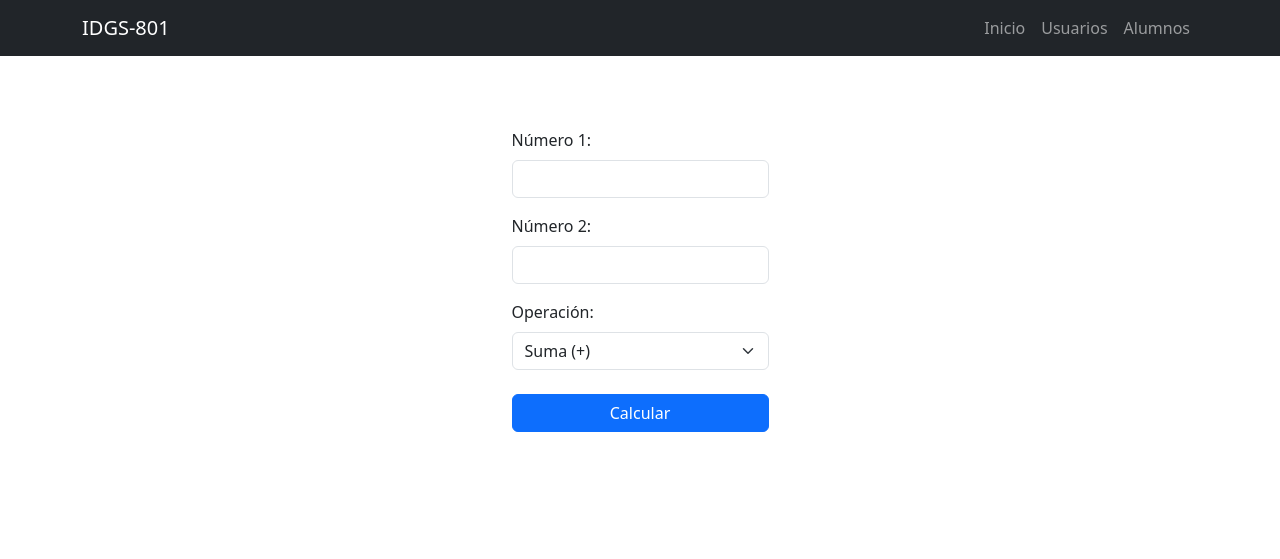
After one commit to IDGS-802-23002409/intro_flask, a Flask app: page /operasBas in a window 1280 px wide. The commit adds this page. Shown: the top 559 px of the page. Run offline with Flask 3, Linux system fonts and the light colour scheme.

Commit message:
operasbas

```diff
--- a/main.py
+++ b/main.py
@@ -1,4 +1,4 @@
-from flask import Flask, render_template
+from flask import Flask, render_template, request
 
 app=Flask(__name__)
 
@@ -54,6 +54,33 @@ def operas():
     <input type="text" id="name" name="name" required>
     </format>
     '''
+@app.route("/operasBas")
+def operas1():
+    return render_template("operasBAS.html")
+
+@app.route("/resultado", methods=["POST"])
+def resultado():
+        n1 = float(request.form.get("n1"))
+        n2 = float(request.form.get("n2"))
+        op = request.form.get("operacion")
+        if op == "suma":
+            res = n1 + n2
+            mensaje = f"La suma de {n1} + {n2} es: {res}"
+        elif op == "resta":
+            res = n1 - n2
+            mensaje = f"La resta de {n1} - {n2} es: {res}"
+        elif op == "multiplicacion":
+            res = n1 * n2
+            mensaje = f"La multiplicación de {n1} × {n2} es: {res}"
+        elif op == "division":
+            if n2 == 0:
+                return "Error: No se puede dividir entre cero."
+            res = n1 / n2
+            mensaje = f"La división de {n1} ÷ {n2} es: {res}"
+        else:
+            return "Operación no válida."
+        return mensaje
+
 
 if __name__ == "__main__":
     app.run(debug=True, port=3333)
--- /dev/null
+++ b/templates/layout.html
@@ -0,0 +1,49 @@
+
+ <!DOCTYPE html>
+<html lang="es">
+<head>
+    <meta charset="UTF-8">
+    <meta name="viewport" content="width=device-width, initial-scale=1.0">
+    <title>Hola Mundo con Bootstrap 5</title>
+
+    <link href="https://cdn.jsdelivr.net/npm/bootstrap@5.3.3/dist/css/bootstrap.min.css" rel="stylesheet" integrity="sha384-QWTKZyjpPEjISv5WaRU9OFeRpok6YctnYmDr5pNlyT2bRjXh0JMhjY6hW+ALEwIH" crossorigin="anonymous">
+</head>
+<body>
+
+<nav class="navbar navbar-expand-lg navbar-dark bg-dark fixed-top">
+  <div class="container">
+    <a class="navbar-brand" href="{{ url_for('index') }}">IDGS-801</a>
+
+    <button class="navbar-toggler" type="button" data-bs-toggle="collapse" data-bs-target="#navbarNav">
+      <span class="navbar-toggler-icon"></span>
+    </button>
+
+    <div class="collapse navbar-collapse" id="navbarNav">
+      <ul class="navbar-nav ms-auto">
+
+        <li class="nav-item">
+          <a class="nav-link {% if request.endpoint == 'index' %}active{% endif %}"
+             href="{{ url_for('index') }}">Inicio</a>
+        </li>
+
+        <li class="nav-item">
+          <a class="nav-link {% if request.endpoint == 'usuarios' %}active{% endif %}"
+             href="">Usuarios</a>
+        </li>
+
+        <li class="nav-item">
+          <a class="nav-link {% if request.endpoint == 'alumnos' %}active{% endif %}"
+             href="">Alumnos</a>
+        </li>
+      </ul>
+    </div>
+</div>
+</nav>
+<div>
+
+    {%block content%}
+    {% endblock %}
+</div>
+ <script src="https://cdn.jsdelivr.net/npm/bootstrap@5.3.3/dist/js/bootstrap.bundle.min.js" integrity="sha384-YvpcrYf0tY3lHB60NNkmXc5s9fDVZLESaAA55NDzOxhy9GkcIdslK1eN7N6jIeHz" crossorigin="anonymous"></script>
+</body>
+</html>
--- /dev/null
+++ b/templates/operasBAS.html
@@ -0,0 +1,32 @@
+{% extends "layout.html" %}
+{% block content %}
+
+<div class="container d-flex justify-content-center align-items-center" style="min-height: 70vh;">
+
+        <form action="/resultado" method="post">
+            <div class="mb-3">
+                <label for="n1" class="form-label">Número 1:</label>
+                <input type="number" step="any" class="form-control" id="n1" name="n1" required>
+            </div>
+
+            <div class="mb-3">
+                <label for="n2" class="form-label">Número 2:</label>
+                <input type="number" step="any" class="form-control" id="n2" name="n2" required>
+            </div>
+
+            <div class="mb-3">
+                <label for="operacion" class="form-label">Operación:</label>
+                <select class="form-select" id="operacion" name="operacion">
+                    <option value="suma" selected>Suma (+)</option>
+                    <option value="resta">Resta (-)</option>
+                    <option value="multiplicacion">Multiplicación (×)</option>
+                    <option value="division">División (÷)</option> </select>
+                </div>
+
+            <div class="d-grid gap-2 mt-4">
+                <button type="submit" class="btn btn-primary">Calcular</button>
+            </div>
+        </form>
+</div>
+
+{% endblock %}
```
Also changed, not shown: templates/formularios.html (+5 -18 lines), templates/index.html (+6 -17 lines), templates/reportes.html (+4 -15 lines), 1 other file.
